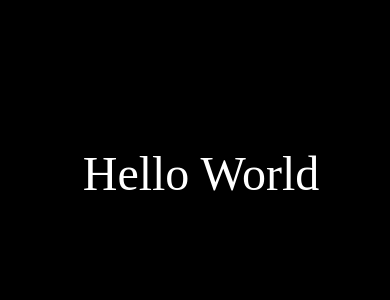
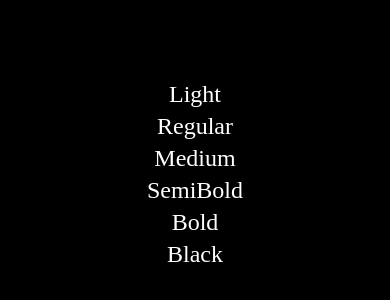
Before and after one commit to codeAbinash/docbooc, a React Native app: screen / in a window 390 px wide. Shown: the part 248-548 px from the top of the page. Built offline with nearby package versions, Linux system fonts and the light colour scheme.

Commit message:
feat: Update font utilities to use Inter font family and add new text components

```diff
--- a/App.tsx
+++ b/App.tsx
@@ -1,12 +1,17 @@
 import './src/global.css'
 
-import { Medium } from '@utils/fonts'
+import { Black, Bold, Light, Medium, Regular, SemiBold } from '@utils/fonts'
 import { View } from 'react-native'
 
 export default function App() {
   return (
-    <View className='flex-1 bg-black justify-center items-center'>
-      <Medium className='text-5xl text-white'> Hello World</Medium>
+    <View className='flex-1 items-center justify-center bg-black'>
+      <Light className='text-2xl text-white'>Light</Light>
+      <Regular className='text-2xl text-white'>Regular</Regular>
+      <Medium className='text-2xl text-white'>Medium</Medium>
+      <SemiBold className='text-2xl text-white'>SemiBold</SemiBold>
+      <Bold className='text-2xl text-white'>Bold</Bold>
+      <Black className='text-2xl text-white'>Black</Black>
     </View>
   )
 }
--- a/src/utils/fonts.tsx
+++ b/src/utils/fonts.tsx
@@ -1,24 +1,27 @@
 import { StyleSheet, Text, type TextProps } from 'react-native'
 
-export const REGULAR = {
-  fontFamily: 'JosefinSans-Regular',
+export const BLACK = {
+  fontFamily: 'Inter-Black',
+}
+export const BOLD = {
+  fontFamily: 'Inter-Bold',
+}
+export const LIGHT = {
+  fontFamily: 'Inter-Light',
 }
 export const MEDIUM = {
-  fontFamily: 'JosefinSans-Medium',
+  fontFamily: 'Inter-Medium',
+}
+export const REGULAR = {
+  fontFamily: 'Inter-Regular',
 }
 export const SEMIBOLD = {
-  fontFamily: 'JosefinSans-SemiBold',
-}
-export const BOLD = {
-  fontFamily: 'JosefinSans-Bold',
-}
-export const LIGHT = {
-  fontFamily: 'JosefinSans-Light',
+  fontFamily: 'Inter-SemiBold',
 }
 
-export function Medium({ children, style, ...props }: TextProps) {
+export function Light({ children, style, ...props }: TextProps) {
   return (
-    <Text style={[MEDIUM, style]} {...props}>
+    <Text style={[LIGHT, style]} {...props}>
       {children}
     </Text>
   )
@@ -27,6 +30,14 @@ export function Medium({ children, style, ...props }: TextProps) {
 export function Regular({ children, style, ...props }: TextProps) {
   return (
     <Text style={[REGULAR, style]} {...props}>
+      {children}
+    </Text>
+  )
+}
+
+export function Medium({ children, style, ...props }: TextProps) {
+  return (
+    <Text style={[MEDIUM, style]} {...props}>
       {children}
     </Text>
   )
@@ -48,9 +59,9 @@ export function Bold({ children, style, ...props }: TextProps) {
   )
 }
 
-export function Light({ children, style, ...props }: TextProps) {
+export function Black({ children, style, ...props }: TextProps) {
   return (
-    <Text style={[LIGHT, style]} {...props}>
+    <Text style={[BLACK, style]} {...props}>
       {children}
     </Text>
   )
```
Also changed, not shown: 11 other files (tests, documents, lock files or other folders).
